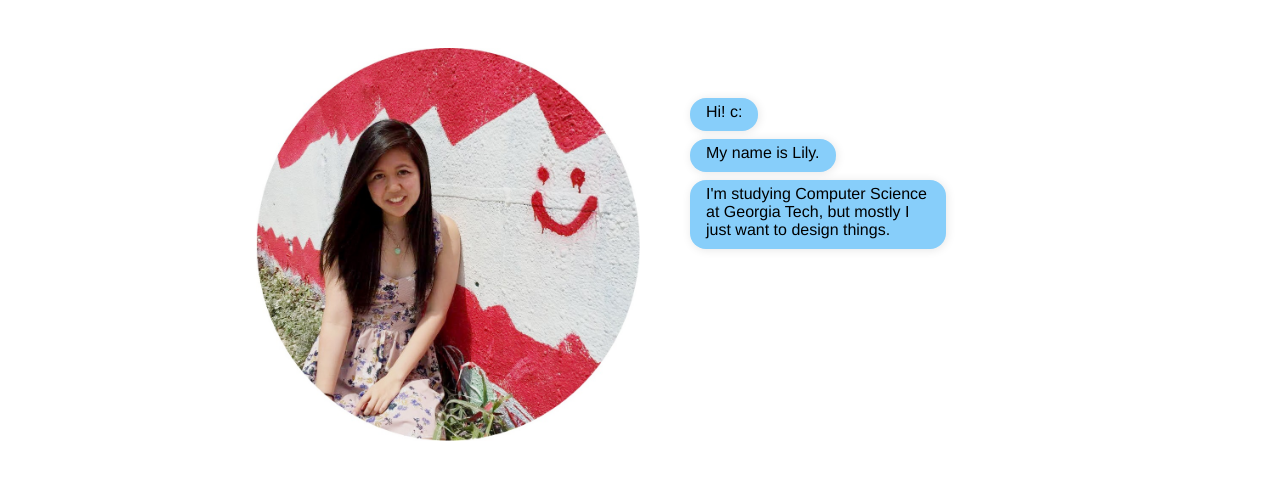
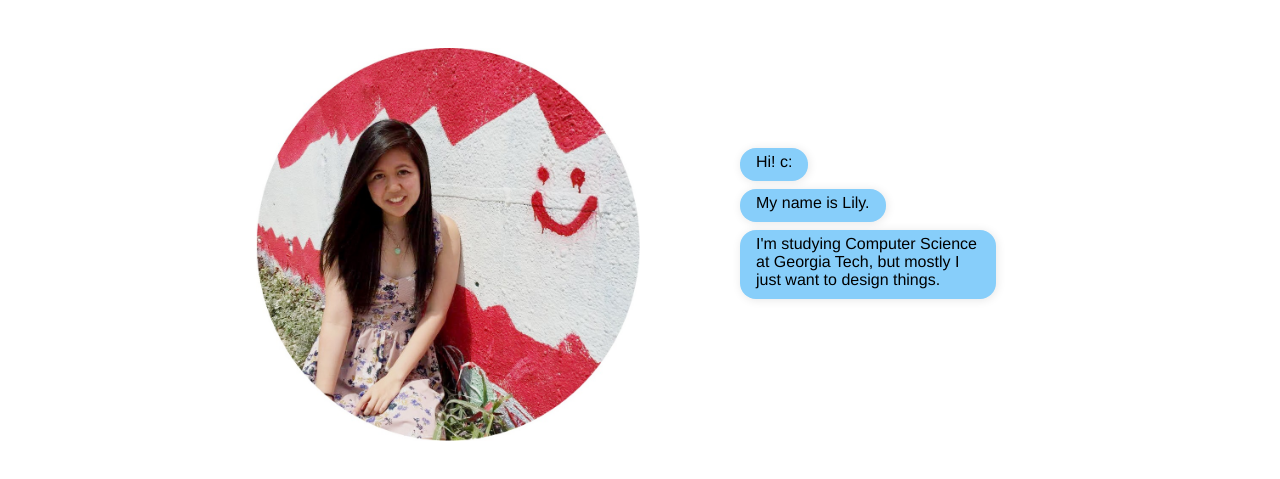
Before and after one commit to llau6/llau6.github.io, a plain HTML site: page index.html in a window 1280 px wide. Shown: the part 93-572 px from the top of the page. Drawn offline with nearby package versions, Linux system fonts and the light colour scheme.

```diff
--- a/css/style.css
+++ b/css/style.css
@@ -1,16 +1,12 @@
 #pro_pic {
     float: left;
     width: 30%;
-    padding-bottom: 1000px;
-    margin-bottom: -1000px;
 }
 
 #chat_box {
     float: left;
-    margin: 50px;
+    margin: 100px;
     width: 20%;
-    padding-bottom: 1000px;
-    margin-bottom: -1000px;
 }
 .bubble {
     display: none;
```
